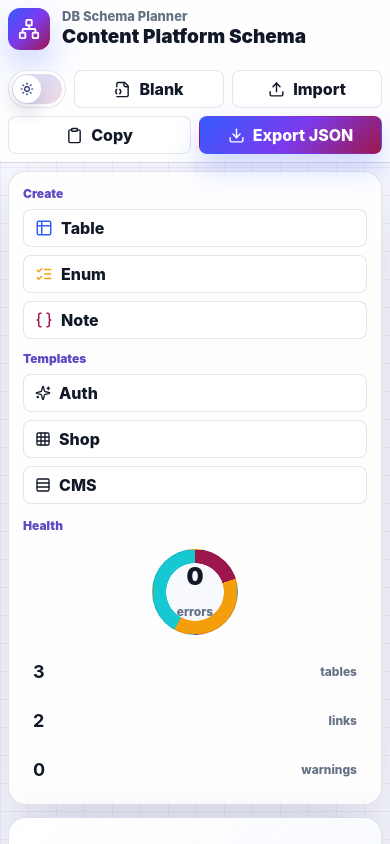
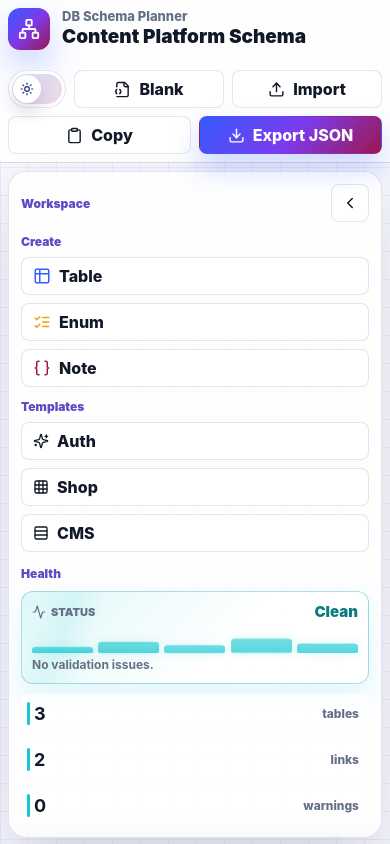
Before and after one commit to 3bdelra7man-76/DB-planner, a React (Vite) app: page / in a window 390 px wide. Shown: the top 844 px of the page. Built offline with nearby package versions, Linux system fonts and the light colour scheme.

Commit message:
updating the left sidebar

```diff
--- a/src/App.tsx
+++ b/src/App.tsx
@@ -18,8 +18,11 @@ import {
   type NodeTypes,
 } from '@xyflow/react';
 import {
+  Activity,
   AlertTriangle,
   Braces,
+  ChevronLeft,
+  ChevronRight,
   CheckCircle2,
   CircleDot,
   Clipboard,
@@ -336,6 +339,7 @@ function PlannerApp() {
   const [theme, setTheme] = usePersistentTheme();
   const [selection, setSelection] = useState<Selection>({ kind: 'canvas' });
   const [panelTab, setPanelTab] = useState<PanelTab>('inspect');
+  const [isLeftRailCollapsed, setIsLeftRailCollapsed] = useState(false);
   const [notice, setNotice] = useState('');
   const fileInputRef = useRef<HTMLInputElement>(null);
 
@@ -516,6 +520,14 @@ function PlannerApp() {
 
   const selected = useSelectedEntity(schema, selection);
   const issueCounts = getIssueCounts(issues);
+  const healthTone = issueCounts.errors > 0 ? 'danger' : issueCounts.warnings > 0 ? 'warning' : 'good';
+  const healthLabel = issueCounts.errors > 0 ? 'Needs fixes' : issueCounts.warnings > 0 ? 'Review' : 'Clean';
+  const healthMessage =
+    issueCounts.errors > 0
+      ? `${issueCounts.errors} error${issueCounts.errors === 1 ? '' : 's'} need attention.`
+      : issueCounts.warnings > 0
+        ? `${issueCounts.warnings} warning${issueCounts.warnings === 1 ? '' : 's'} to review.`
+        : 'No validation issues.';
 
   const addTable = useCallback(() => {
     const count = schema.tables.length;
@@ -680,8 +692,44 @@ function PlannerApp() {
         </div>
       </header>
 
-      <main className="planner-layout">
+      <main className={`planner-layout ${isLeftRailCollapsed ? 'is-left-rail-collapsed' : ''}`}>
         <aside className="left-rail">
+          <div className="rail-header">
+            <span className="section-label">Workspace</span>
+            <button
+              type="button"
+              className="icon-button rail-toggle"
+              title={isLeftRailCollapsed ? 'Open sidebar' : 'Collapse sidebar'}
+              aria-label={isLeftRailCollapsed ? 'Open sidebar' : 'Collapse sidebar'}
+              aria-controls="left-rail-content"
+              aria-expanded={!isLeftRailCollapsed}
+              onClick={() => setIsLeftRailCollapsed((current) => !current)}
+            >
+              {isLeftRailCollapsed ? <ChevronRight size={18} /> : <ChevronLeft size={18} />}
+            </button>
+          </div>
+
+          <div className="rail-mini-actions" aria-hidden={!isLeftRailCollapsed}>
+            <button type="button" className="icon-button" title="Add table" aria-label="Add table" onClick={addTable}>
+              <Table2 size={18} />
+            </button>
+            <button type="button" className="icon-button" title="Add enum" aria-label="Add enum" onClick={addEnumNode}>
+              <ListChecks size={18} />
+            </button>
+            <button type="button" className="icon-button" title="Add note" aria-label="Add note" onClick={addNoteNode}>
+              <Braces size={18} />
+            </button>
+            <div
+              className={`icon-button health-mini is-${healthTone}`}
+              title={`${healthLabel}: ${issueCounts.errors} errors, ${issueCounts.warnings} warnings`}
+              aria-label={`${healthLabel}: ${issueCounts.errors} errors, ${issueCounts.warnings} warnings`}
+              role="status"
+            >
+              <Activity size={18} />
+            </div>
+          </div>
+
+          <div id="left-rail-content" className="rail-content" aria-hidden={isLeftRailCollapsed}>
             <div className="rail-section">
               <span className="section-label">Create</span>
               <button type="button" className="tool-button" onClick={addTable}>
@@ -714,11 +762,24 @@ function PlannerApp() {
               </button>
             </div>
 
-          <div className="schema-health">
+            <div className={`schema-health is-${healthTone}`}>
               <span className="section-label">Health</span>
-            <div className="health-ring">
-              <span>{issueCounts.errors}</span>
-              <small>errors</small>
+              <div className="health-card">
+                <div className="health-card-top">
+                  <span>
+                    <Activity size={14} />
+                    Status
+                  </span>
+                  <strong>{healthLabel}</strong>
+                </div>
+                <div className="health-signal" aria-hidden="true">
+                  <span />
+                  <span />
+                  <span />
+                  <span />
+                  <span />
+                </div>
+                <p>{healthMessage}</p>
               </div>
               <div className="health-grid">
                 <span>
@@ -733,6 +794,7 @@ function PlannerApp() {
                   <strong>{issueCounts.warnings}</strong>
                   warnings
                 </span>
+              </div>
             </div>
           </div>
         </aside>
--- a/src/styles.css
+++ b/src/styles.css
@@ -135,10 +135,16 @@ button {
 .small-button,
 .danger-button,
 .icon-button,
+.rail-toggle,
+.rail-content,
+.rail-mini-actions,
 .panel-tabs button,
 .left-rail,
 .right-panel,
 .canvas-panel,
+.health-card,
+.health-signal span,
+.health-mini,
 .schema-node,
 .node-header,
 .field-row,
@@ -375,6 +381,11 @@ button {
   grid-template-columns: 176px minmax(420px, 1fr) 384px;
   gap: 12px;
   padding: 12px;
+  transition: grid-template-columns 260ms ease;
+}
+
+.planner-layout.is-left-rail-collapsed {
+  grid-template-columns: 64px minmax(420px, 1fr) 384px;
 }
 
 .left-rail,
@@ -383,7 +394,7 @@ button {
   border: 1px solid var(--border);
   background: var(--surface);
   box-shadow: var(--shadow);
-  overflow: auto;
+  overflow: hidden;
   transition:
     background 280ms ease,
     border-color 280ms ease,
@@ -392,7 +403,99 @@ button {
 
 .left-rail {
   border-radius: 18px;
-  padding: 14px;
+  display: grid;
+  grid-template-rows: auto minmax(0, 1fr);
+  gap: 12px;
+  padding: 12px;
+}
+
+.rail-header {
+  min-width: 0;
+  display: flex;
+  align-items: center;
+  justify-content: space-between;
+  gap: 8px;
+}
+
+.rail-toggle {
+  width: 38px;
+  min-width: 38px;
+  padding: 0;
+  flex: 0 0 auto;
+}
+
+.rail-toggle svg {
+  transition: transform 180ms ease;
+}
+
+.rail-toggle:hover svg {
+  transform: translateX(-1px);
+}
+
+.rail-content {
+  min-height: 0;
+  display: grid;
+  align-content: start;
+  overflow: auto;
+}
+
+.rail-mini-actions {
+  display: none;
+  align-content: start;
+  justify-items: center;
+  gap: 8px;
+}
+
+.rail-mini-actions .icon-button,
+.health-mini {
+  width: 42px;
+  height: 42px;
+  min-height: 42px;
+  padding: 0;
+  border-radius: 12px;
+}
+
+.planner-layout.is-left-rail-collapsed .left-rail {
+  padding: 10px;
+}
+
+.planner-layout.is-left-rail-collapsed .rail-header {
+  justify-content: center;
+}
+
+.planner-layout.is-left-rail-collapsed .rail-header .section-label,
+.planner-layout.is-left-rail-collapsed .rail-content {
+  display: none;
+}
+
+.planner-layout.is-left-rail-collapsed .rail-toggle:hover svg {
+  transform: translateX(1px);
+}
+
+.planner-layout.is-left-rail-collapsed .rail-mini-actions {
+  display: grid;
+}
+
+.health-mini {
+  position: relative;
+  color: var(--health-ink, var(--success-ink));
+  background:
+    linear-gradient(135deg, color-mix(in srgb, var(--health-accent, var(--mint)) 18%, var(--surface-solid)), var(--surface-solid));
+  border-color: color-mix(in srgb, var(--health-accent, var(--mint)) 34%, var(--border));
+  overflow: hidden;
+}
+
+.health-mini::after {
+  content: "";
+  width: 22px;
+  height: 3px;
+  position: absolute;
+  right: -5px;
+  bottom: 8px;
+  border-radius: 999px;
+  background: var(--health-accent, var(--mint));
+  box-shadow: 0 0 16px color-mix(in srgb, var(--health-accent, var(--mint)) 46%, transparent);
+  animation: healthSweep 2.8s ease-in-out infinite;
 }
 
 .right-panel {
@@ -433,50 +536,146 @@ button {
 }
 
 .schema-health {
+  --health-accent: var(--mint);
+  --health-ink: var(--success-ink);
   display: grid;
-  gap: 12px;
+  gap: 10px;
   padding-top: 2px;
 }
 
-.health-ring {
-  width: 112px;
-  height: 112px;
-  border-radius: 50%;
-  display: grid;
-  place-items: center;
-  margin: 4px auto;
-  background:
-    radial-gradient(circle at center, var(--surface-strong) 0 48%, transparent 49%),
-    conic-gradient(var(--coral) 0 20%, var(--amber) 20% 58%, var(--mint) 58% 100%);
-  border: 1px solid var(--border);
+.schema-health.is-warning,
+.health-mini.is-warning {
+  --health-accent: var(--amber);
+  --health-ink: var(--warning-ink);
 }
 
-.health-ring span {
-  display: block;
-  font-size: 30px;
-  line-height: 1;
+.schema-health.is-danger,
+.health-mini.is-danger {
+  --health-accent: var(--coral);
+  --health-ink: var(--error-ink);
+}
+
+.schema-health.is-good,
+.health-mini.is-good {
+  --health-accent: var(--mint);
+  --health-ink: var(--success-ink);
+}
+
+.health-card {
+  position: relative;
+  overflow: hidden;
+  padding: 12px;
+  border: 1px solid color-mix(in srgb, var(--health-accent) 26%, var(--border));
+  border-radius: 12px;
+  background:
+    linear-gradient(135deg, color-mix(in srgb, var(--health-accent) 14%, transparent), transparent 58%),
+    color-mix(in srgb, var(--surface-solid) 76%, transparent);
+  box-shadow:
+    inset 0 1px 0 rgba(255, 255, 255, 0.1),
+    0 14px 28px color-mix(in srgb, var(--health-accent) 13%, transparent);
+}
+
+.health-card::before {
+  content: "";
+  width: 64px;
+  position: absolute;
+  inset: -28px auto -28px -84px;
+  transform: rotate(18deg);
+  background: linear-gradient(90deg, transparent, color-mix(in srgb, var(--health-accent) 18%, transparent), transparent);
+  animation: healthSweep 4.6s ease-in-out infinite;
+}
+
+.health-card > * {
+  position: relative;
+}
+
+.health-card-top {
+  display: flex;
+  align-items: center;
+  justify-content: space-between;
+  gap: 8px;
+}
+
+.health-card-top span {
+  display: inline-flex;
+  align-items: center;
+  gap: 5px;
+  color: var(--muted);
+  font-size: 11px;
+  font-weight: 900;
+  text-transform: uppercase;
+}
+
+.health-card-top strong {
+  color: var(--health-ink);
+  font-size: 15px;
   font-weight: 950;
 }
 
-.health-ring small {
-  display: block;
-  margin-top: -22px;
+.health-signal {
+  height: 42px;
+  display: grid;
+  grid-template-columns: repeat(5, 1fr);
+  align-items: end;
+  gap: 5px;
+  padding: 8px 0 4px;
+}
+
+.health-signal span {
+  min-width: 0;
+  border-radius: 4px 4px 2px 2px;
+  background: linear-gradient(180deg, color-mix(in srgb, var(--health-accent) 84%, white), var(--health-accent));
+  box-shadow: 0 0 14px color-mix(in srgb, var(--health-accent) 22%, transparent);
+  transform-origin: bottom;
+  animation: healthBar 1.8s ease-in-out infinite;
+}
+
+.health-signal span:nth-child(1) {
+  height: 34%;
+  animation-delay: 0ms;
+}
+
+.health-signal span:nth-child(2) {
+  height: 62%;
+  animation-delay: 120ms;
+}
+
+.health-signal span:nth-child(3) {
+  height: 46%;
+  animation-delay: 240ms;
+}
+
+.health-signal span:nth-child(4) {
+  height: 82%;
+  animation-delay: 360ms;
+}
+
+.health-signal span:nth-child(5) {
+  height: 55%;
+  animation-delay: 480ms;
+}
+
+.health-card p {
+  margin: 0;
   color: var(--muted);
   font-size: 12px;
-  font-weight: 800;
+  line-height: 1.35;
+  font-weight: 750;
 }
 
 .health-grid {
   display: grid;
   grid-template-columns: 1fr;
-  gap: 8px;
+  gap: 7px;
 }
 
 .health-grid span {
+  position: relative;
+  overflow: hidden;
   display: flex;
   justify-content: space-between;
   align-items: center;
-  padding: 10px;
+  padding: 9px 10px 9px 13px;
   border-radius: 8px;
   background: color-mix(in srgb, var(--surface-solid) 72%, transparent);
   color: var(--muted);
@@ -484,9 +683,46 @@ button {
   font-weight: 800;
 }
 
+.health-grid span::before {
+  content: "";
+  width: 3px;
+  position: absolute;
+  top: 8px;
+  bottom: 8px;
+  left: 6px;
+  border-radius: 999px;
+  background: var(--health-accent);
+}
+
 .health-grid strong {
   color: var(--ink);
   font-size: 18px;
+}
+
+@keyframes healthBar {
+  0%,
+  100% {
+    transform: scaleY(0.72);
+    opacity: 0.72;
+  }
+
+  50% {
+    transform: scaleY(1);
+    opacity: 1;
+  }
+}
+
+@keyframes healthSweep {
+  0%,
+  100% {
+    transform: translateX(0) rotate(18deg);
+    opacity: 0.3;
+  }
+
+  50% {
+    transform: translateX(190px) rotate(18deg);
+    opacity: 0.72;
+  }
 }
 
 .canvas-panel {
@@ -1227,6 +1463,10 @@ button {
     grid-template-rows: minmax(620px, 68vh) minmax(420px, auto);
   }
 
+  .planner-layout.is-left-rail-collapsed {
+    grid-template-columns: 64px minmax(0, 1fr);
+  }
+
   .right-panel {
     grid-column: 1 / -1;
     min-height: 420px;
@@ -1249,8 +1489,20 @@ button {
     grid-template-rows: auto minmax(560px, 66vh) minmax(480px, auto);
   }
 
+  .planner-layout.is-left-rail-collapsed {
+    grid-template-columns: 1fr;
+    grid-template-rows: 64px minmax(560px, 66vh) minmax(480px, auto);
+  }
+
   .left-rail {
     display: grid;
+    grid-template-columns: 1fr;
+    grid-template-rows: auto auto;
+    gap: 12px;
+  }
+
+  .rail-content {
+    overflow: visible;
     grid-template-columns: repeat(3, minmax(0, 1fr));
     gap: 12px;
   }
@@ -1264,17 +1516,24 @@ button {
     align-content: start;
   }
 
-  .health-ring {
-    width: 86px;
-    height: 86px;
+  .health-card {
+    padding: 10px;
   }
 
-  .health-ring span {
-    font-size: 24px;
+  .health-signal {
+    height: 36px;
   }
 
-  .health-ring small {
-    margin-top: -16px;
+  .planner-layout.is-left-rail-collapsed .left-rail {
+    display: flex;
+    align-items: center;
+    justify-content: space-between;
+  }
+
+  .planner-layout.is-left-rail-collapsed .rail-mini-actions {
+    display: flex;
+    flex-direction: row;
+    align-items: center;
   }
 
   .toggle-grid,
@@ -1304,6 +1563,10 @@ button {
     grid-template-columns: 1fr;
   }
 
+  .rail-content {
+    grid-template-columns: 1fr;
+  }
+
   .schema-node {
     width: 286px;
   }
```
Also changed, not shown: 4 other files (tests, documents, lock files or other folders). Lines whose indentation alone changed are shown as unchanged.
